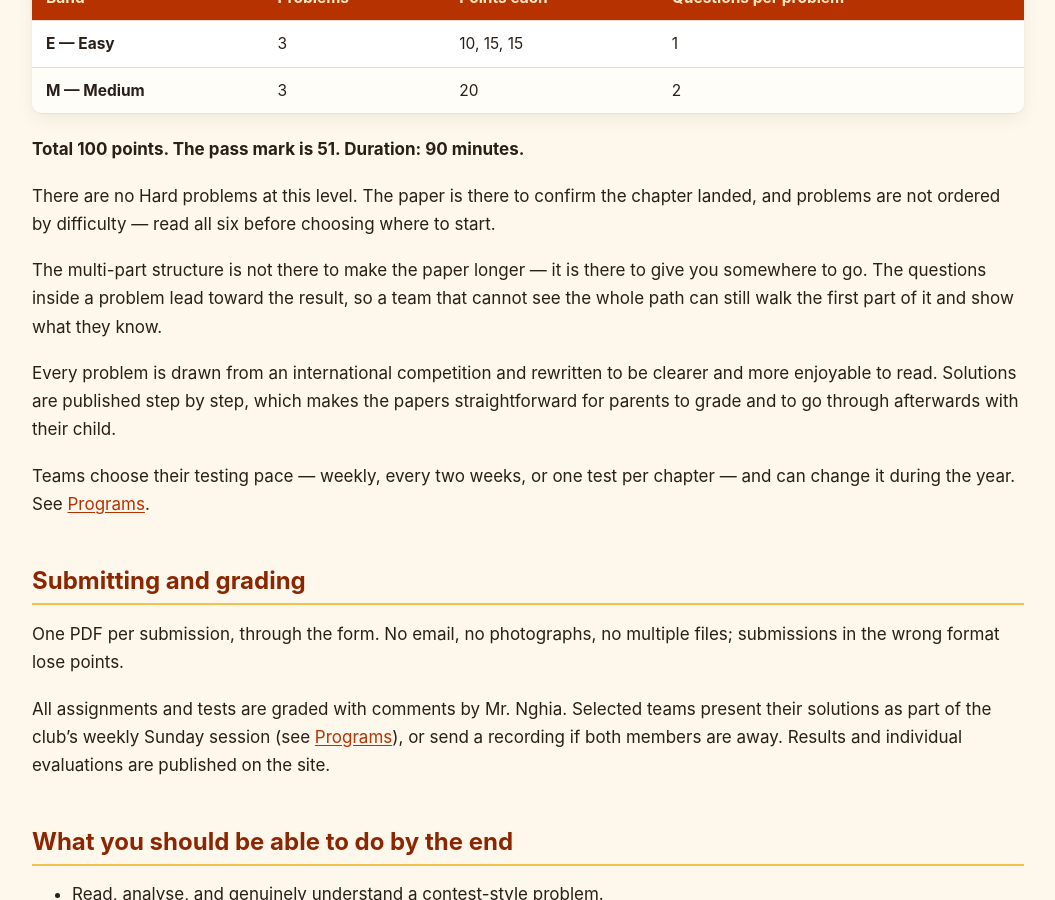
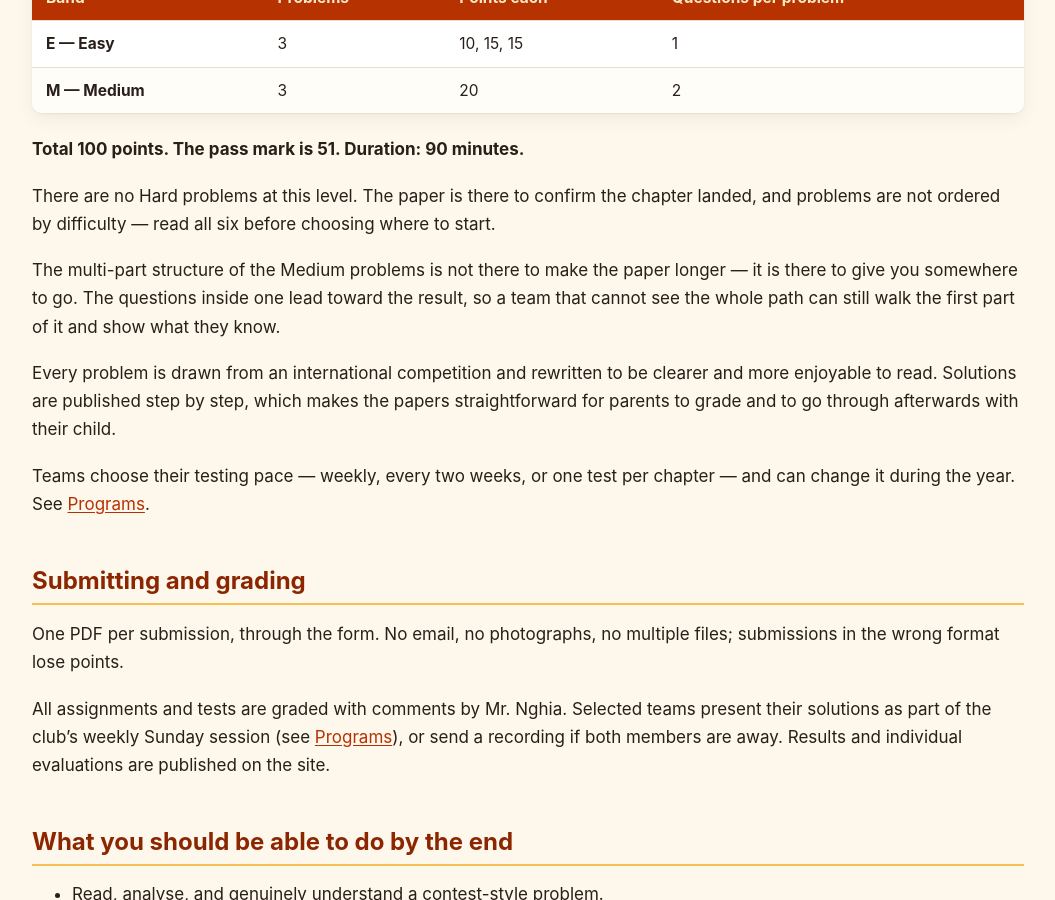
Before and after one commit to nghia71/nghia71.github.io, a Jekyll site: the page built from t1.md, in a window 1280 px wide and 900 px high, scrolled down 1648 px. Shown: the whole window, without its empty margins (112-1167 px from the left). Built offline with Jekyll 4.4.1, drawn with Linux system fonts in a browser that asks for light colours.

Commit message:
Tighten stale wording in t1.md/t3.md now that these levels have no Hard problems
Both sentences generalized to "each problem," which overstated things
now that Easy problems are single-question and only Medium problems
carry the graduated multi-question structure at T1/T3.

Co-Authored-By: Claude Sonnet 5 <noreply@anthropic.com>

```diff
--- a/t1.md
+++ b/t1.md
@@ -48,7 +48,7 @@ Each chapter has its own test. Three of the six problems examine the chapter you
 
 There are no Hard problems at this level. The paper is there to confirm the chapter landed, and problems are not ordered by difficulty — read all six before choosing where to start.
 
-The multi-part structure is not there to make the paper longer — it is there to give you somewhere to go. The questions inside a problem lead toward the result, so a team that cannot see the whole path can still walk the first part of it and show what they know.
+The multi-part structure of the Medium problems is not there to make the paper longer — it is there to give you somewhere to go. The questions inside one lead toward the result, so a team that cannot see the whole path can still walk the first part of it and show what they know.
 
 Every problem is drawn from an international competition and rewritten to be clearer and more enjoyable to read. Solutions are published step by step, which makes the papers straightforward for parents to grade and to go through afterwards with their child.
 
```
Also changed, not shown: t3.md (+1 -1 lines).
